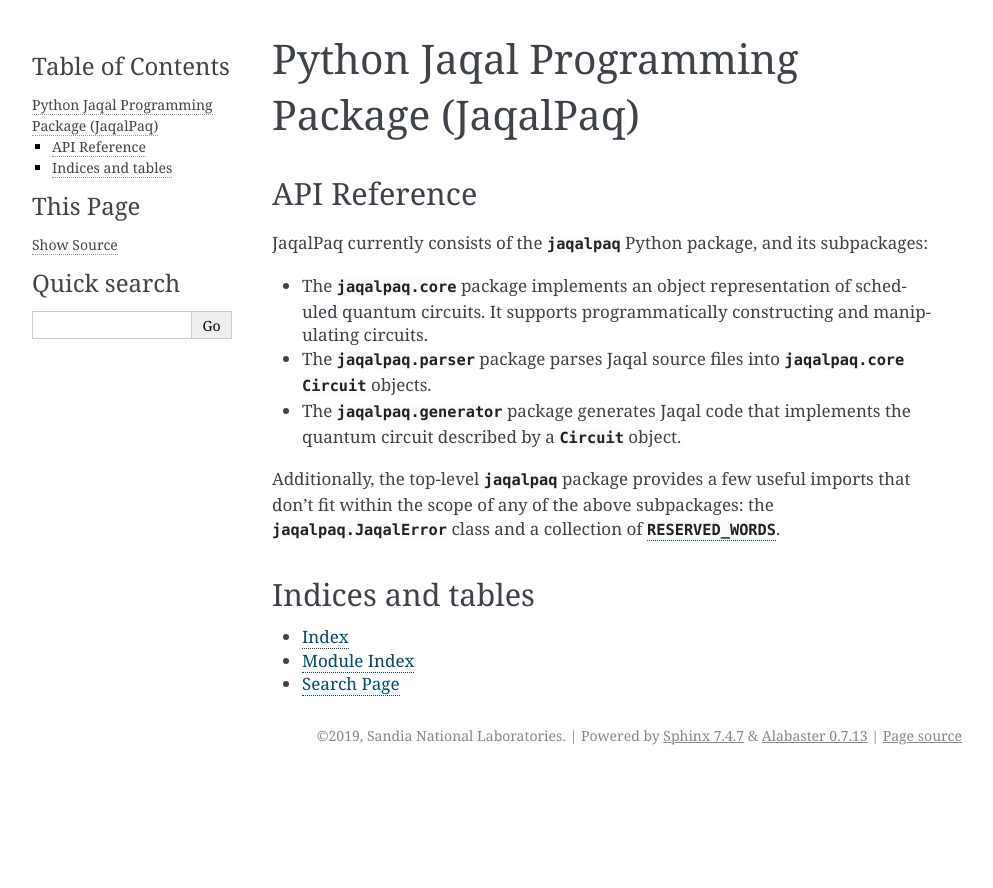
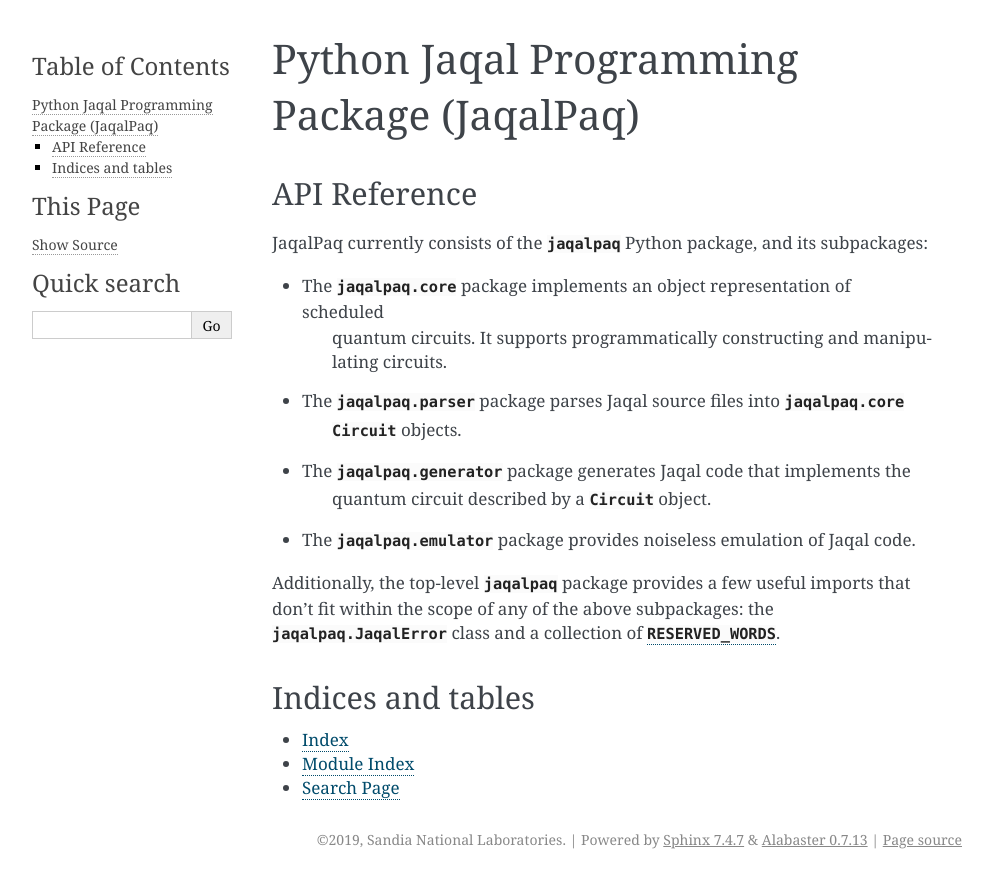
Before and after one commit to haikusw/jaqalpaq, a Sphinx documentation site: the page built from doc/index.rst, in a window 1280 px wide. Shown: the top 888 px of the page, without its empty margins (148-1141 px from the left). Built offline with Sphinx 7.4.7, drawn with Linux system fonts in a browser that asks for light colours.

Commit message:
doc: updates for emulator

```diff
--- a/doc/index.rst
+++ b/doc/index.rst
@@ -14,12 +9,17 @@
 -------------
 JaqalPaq currently consists of the :mod:`jaqalpaq` Python package, and its subpackages:
 
-* The :mod:`jaqalpaq.core` package implements an object representation of scheduled quantum circuits. It supports programmatically constructing and manipulating circuits.
-* The :mod:`jaqalpaq.parser` package parses Jaqal source files into :mod:`jaqalpaq.core` :class:`Circuit` objects.
-* The :mod:`jaqalpaq.generator` package generates Jaqal code that implements the quantum circuit described by a :class:`Circuit` object.
+* The :mod:`jaqalpaq.core` package implements an object representation of scheduled
+    quantum circuits. It supports programmatically constructing and manipulating circuits.
+* The :mod:`jaqalpaq.parser` package parses Jaqal source files into :mod:`jaqalpaq.core`
+    :class:`Circuit` objects.
+* The :mod:`jaqalpaq.generator` package generates Jaqal code that implements the
+    quantum circuit described by a :class:`Circuit` object.
+* The :mod:`jaqalpaq.emulator` package provides noiseless emulation of Jaqal code.
 
-Additionally, the top-level :mod:`jaqalpaq` package provides a few useful imports that don't fit
-within the scope of any of the above subpackages: the :exc:`jaqalpaq.JaqalError` class and a collection of :data:`RESERVED_WORDS`.
+Additionally, the top-level :mod:`jaqalpaq` package provides a few useful imports that
+don't fit within the scope of any of the above subpackages: the :exc:`jaqalpaq.JaqalError`
+class and a collection of :data:`RESERVED_WORDS`.
 
 
 Indices and tables
```
Also changed, not shown: other parts of doc/index.rst (+0 -5 lines), doc/jaqalpaq.emulator.rst (added, +7 -0 lines), 3 other files.
